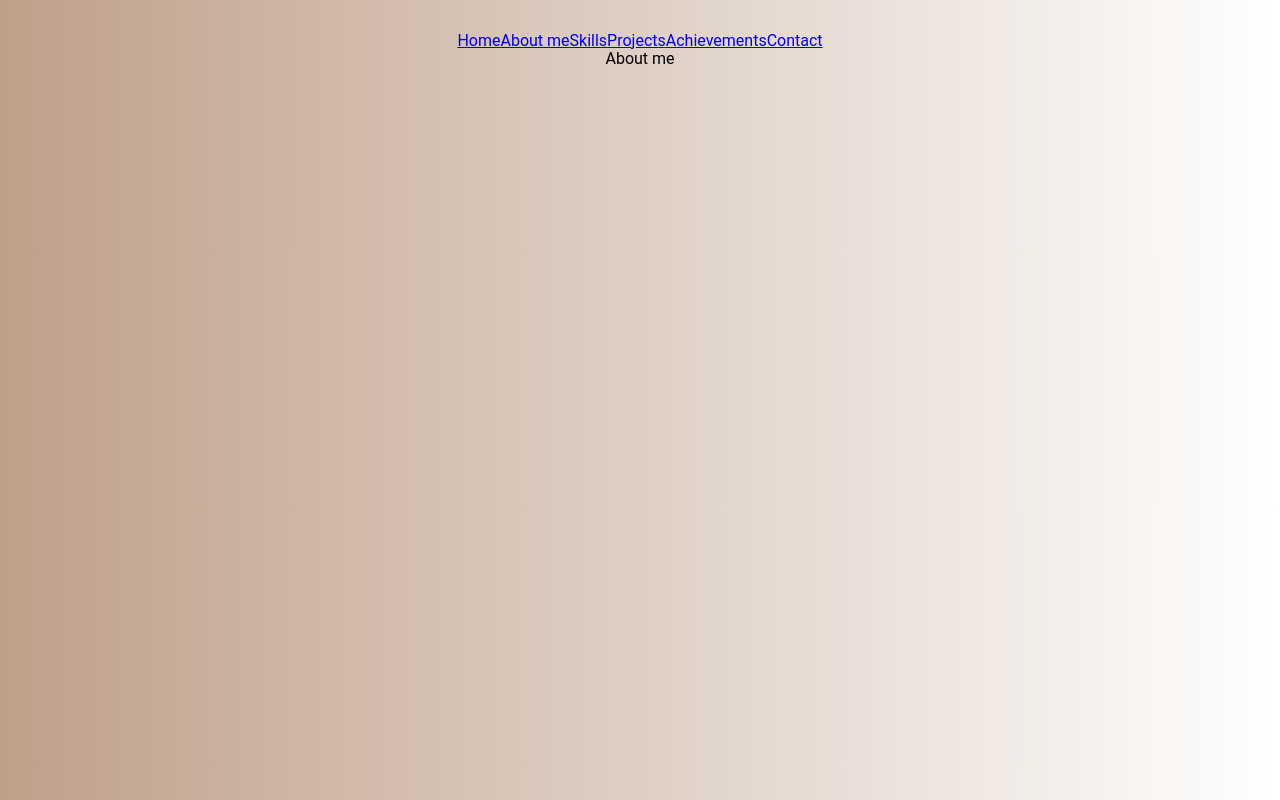
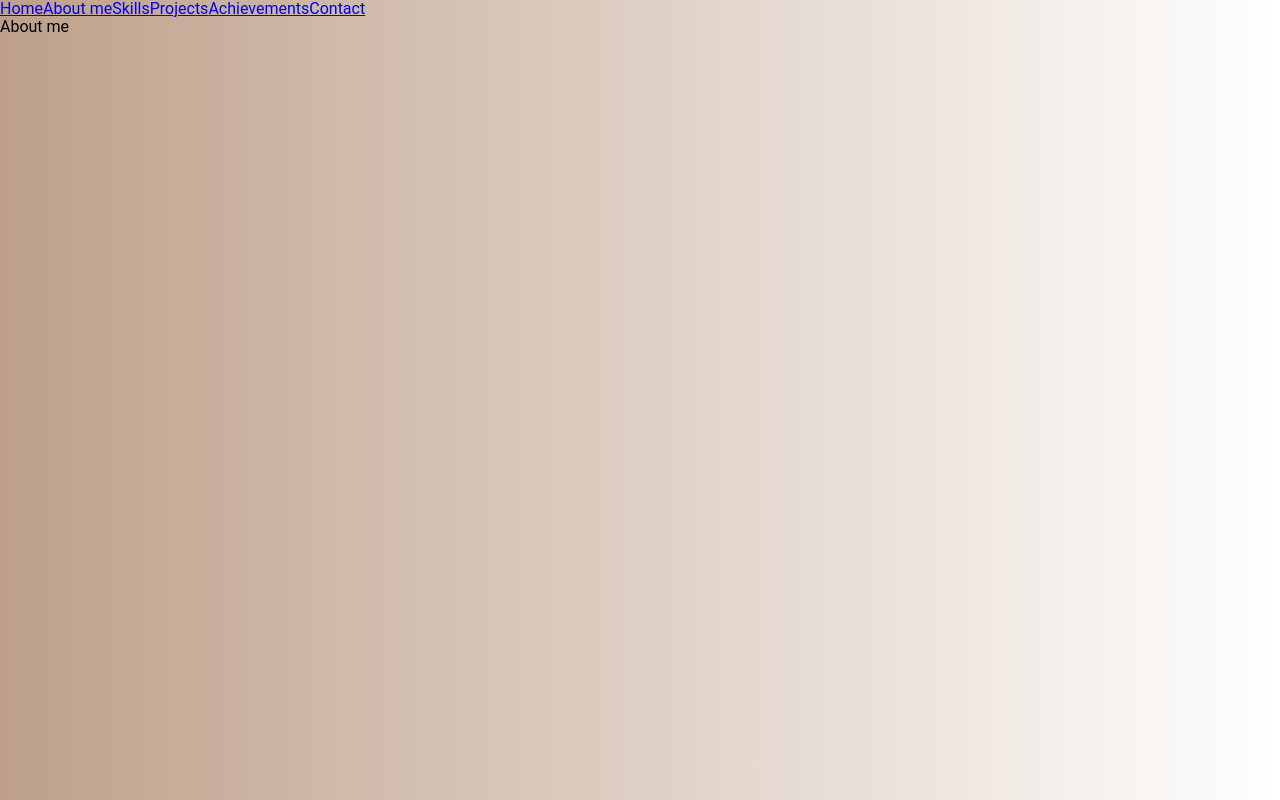
Before and after one commit to Roksolyanka/portfolio, a React (Vite) app: page /portfolio/about in a window 1280 px wide. Built offline with nearby package versions, Linux system fonts and the light colour scheme.

Commit message:
Rename App.tsx, delete App.css

```diff
--- a/src/App.css
+++ /dev/null
@@ -1,6 +0,0 @@
-#root {
-  max-width: 1280px;
-  margin: 0 auto;
-  padding: 2rem;
-  text-align: center;
-}
--- a/src/components/Loader/styled.ts
+++ b/src/components/Loader/styled.ts
@@ -16,6 +16,4 @@ export const LoaderContainer = styled.div`
     rgba(190, 160, 138, 0.8716736694677871) 0%,
     rgba(174, 205, 231, 0.5579481792717087) 100%
   );
-
-  z-index: 1000;
 `;
--- a/src/main.tsx
+++ b/src/main.tsx
@@ -3,7 +3,7 @@ import { createRoot } from 'react-dom/client';
 import { BrowserRouter } from 'react-router-dom';
 import { ThemeProvider } from 'styled-components';
 
-import App from './components/App/App';
+import App from './components/App';
 
 import theme from './theme';
 import './normalize.css';
```
Also changed, not shown: src/components/App/index.tsx (renamed from src/components/App/App.tsx, +3 -4 lines).
